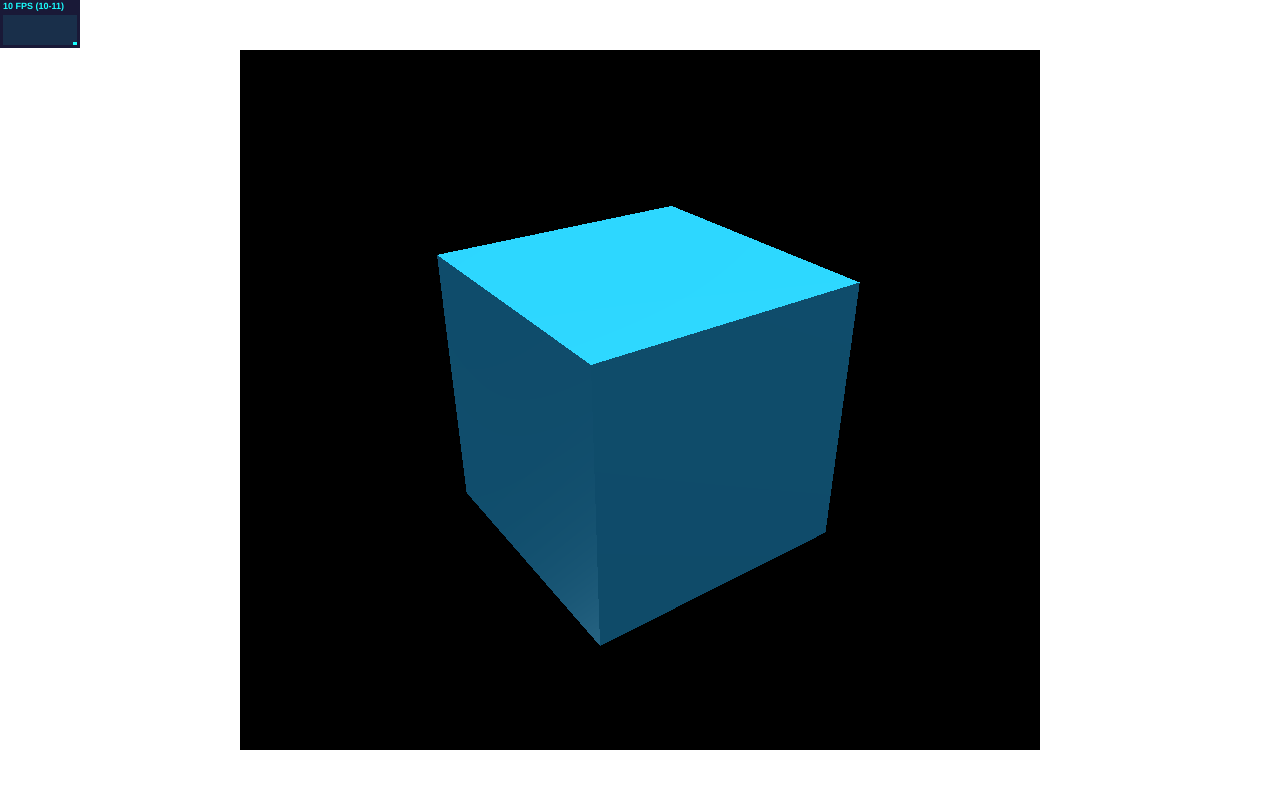
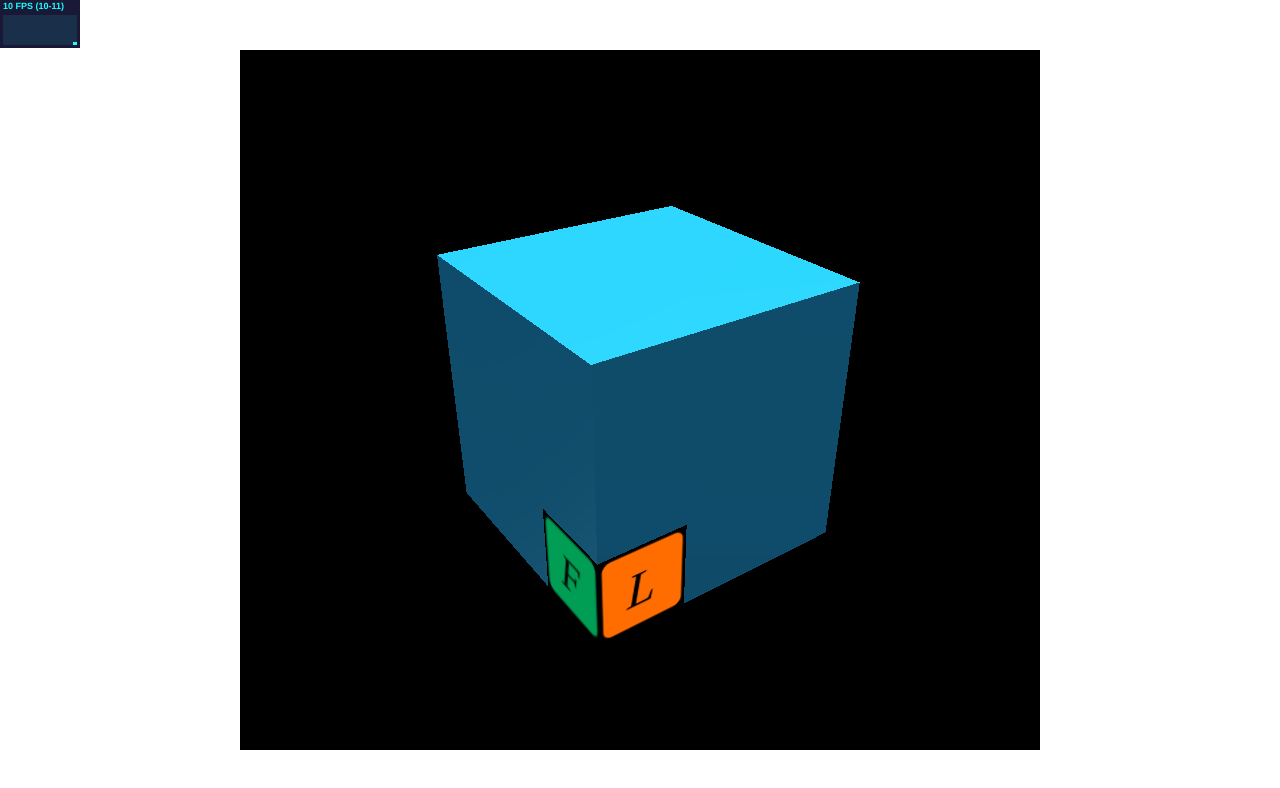
Before and after one commit to xfq/web_rubik_cube, a website: page index.html in a window 1280 px wide. Drawn offline with Linux system fonts and the light colour scheme; animation ran at ten frames a second.

Commit message:
添加了一个块的魔方纹理

```diff
--- a/javascript/home.js
+++ b/javascript/home.js
@@ -1,5 +1,5 @@
 /* eslint-env browser */
-/* eslint no-console: off, strict: off*/
+/* eslint no-console: off, strict: off, no-param-reassign: off*/
 /* global THREE, Stats*/
 
 'use strict';
@@ -17,35 +17,92 @@ function getCSSValue(element, property) {
   return (parseInt(valueStr, 10));
 }
 
-function addKeydownEventsForWall() {
+function addKeydownEventsFor(_obj) {
   document.addEventListener('keydown', (event) => {
     const keyName = event.key || event.keyIdentifier;
     // console.log(keyName);
     if (keyName === 'ArrowLeft' || keyName === 'Left') {
       event.preventDefault();
-      currentWall.position.x -= 0.2;
+      _obj.position.x -= 0.2;
     }
     if (keyName === 'ArrowRight' || keyName === 'Right') {
       event.preventDefault();
-      currentWall.position.x += 0.2;
+      _obj.position.x += 0.2;
     }
     if (keyName === 'ArrowUp' || keyName === 'Up') {
       event.preventDefault();
-      currentWall.position.y += 0.2;
+      _obj.position.y += 0.2;
     }
     if (keyName === 'ArrowDown' || keyName === 'Down') {
       event.preventDefault();
-      currentWall.position.y -= 0.2;
+      _obj.position.y -= 0.2;
     }
     if (keyName === '[' || keyName === 'U+005B') {
       event.preventDefault();
-      currentWall.position.z -= 0.2;
+      _obj.position.z -= 0.2;
     }
     if (keyName === ']' || keyName === 'U+005D') {
       event.preventDefault();
-      currentWall.position.z += 0.2;
+      _obj.position.z += 0.2;
+    }
+    if (keyName === 'x') {
+      event.preventDefault();
+      _obj.rotation.x += Math.PI / 180;
+    }
+    if (keyName === 'y') {
+      event.preventDefault();
+      _obj.rotation.y += Math.PI / 180;
+    }
+    if (keyName === 'z') {
+      event.preventDefault();
+      _obj.rotation.z += Math.PI / 180;
     }
   }, false);
+}
+
+function faces(faceCode) {
+  let color = 'rgb(0, 0, 0)';
+  switch (faceCode) {
+    case 'U':
+      color = 'rgb(255, 255, 255)';
+      break;
+    case 'F':
+      color = 'rgb(0, 157, 84)';
+      break;
+    case 'R':
+      color = 'rgb(220, 66, 47)';
+      break;
+    case 'D':
+      color = 'rgb(253, 204, 9)';
+      break;
+    case 'L':
+      color = 'rgb(255, 108, 0)';
+      break;
+    case 'B':
+      color = 'rgb(61, 129, 246)';
+      break;
+    default:
+      break;
+  }
+  const canvas = document.createElement('canvas');
+  canvas.width = 512;
+  canvas.height = 512;
+  const ctx = canvas.getContext('2d');
+
+  ctx.fillStyle = 'rgba(0,0,0,1)';
+  ctx.fillRect(0, 0, 512, 512);
+  ctx.rect(71, 71, 370, 370);
+  ctx.lineJoin = 'round';
+  ctx.lineWidth = 100;
+  ctx.fillStyle = color;
+  ctx.strokeStyle = color;
+  ctx.stroke();
+  ctx.fill();
+  // Add Text Label
+  ctx.fillStyle = 'black';
+  ctx.font = 'Italic 300px Times New Roman';
+  ctx.fillText(faceCode, 160, 364);
+  return canvas;
 }
 
 /* Stats Function */
@@ -125,26 +182,7 @@ function initLight() {
   scene.add(lights[2]);
 }
 
-function initObject() {
-  mesh = new THREE.Object3D();
-  const geometryCube = new THREE.CubeGeometry(2, 2, 2, 2, 2, 2);
-  const materialCube = new THREE.MeshPhongMaterial({
-    color: 0x156289,
-    emissive: 0x072534,
-    // wireframe: true,
-  });
-
-  for (let x = 1; x <= 5; x += 2) {
-    for (let y = 1; y <= 5; y += 2) {
-      for (let z = 1; z <= 5; z += 2) {
-        const cube = new THREE.Mesh(geometryCube, materialCube.clone());
-        cube.position.set(x, y, z);
-        mesh.add(cube);
-        allCubes.push(cube);
-      }
-    }
-  }
-
+function addWalls() {
   if (!hasWall) {
     const geometryWall = new THREE.CubeGeometry(6, 1, 6, 0, 0, 0);
     const materialWall = new THREE.MeshPhongMaterial({
@@ -193,7 +231,63 @@ function initObject() {
     scene.add(downWall);
     hasWall = true;
   }
+}
 
+function initObject() {
+  mesh = new THREE.Object3D();
+  const geometryCube = new THREE.CubeGeometry(2, 2, 2, 2, 2, 2);
+  const materialCube = new THREE.MeshPhongMaterial({
+    color: 0x156289,
+    emissive: 0x072534,
+    // wireframe: true,
+  });
+
+  for (let x = 1; x <= 5; x += 2) {
+    for (let y = 1; y <= 5; y += 2) {
+      for (let z = 1; z <= 5; z += 2) {
+        const cube = new THREE.Mesh(geometryCube, materialCube.clone());
+        cube.position.set(x, y, z);
+        mesh.add(cube);
+        allCubes.push(cube);
+      }
+    }
+  }
+  const materials = [];
+  const myFaces = [];
+  myFaces.push(faces('U'));
+  myFaces.push(faces('F'));
+  myFaces.push(faces('R'));
+  myFaces.push(faces('D'));
+  myFaces.push(faces('L'));
+  myFaces.push(faces('B'));
+
+  for (let k = 0; k < 6; k += 1) {
+    var texture = new THREE.Texture(myFaces[k]);
+    texture.needsUpdate = true;
+    materials.push(new THREE.MeshBasicMaterial({
+      map: texture,
+    }));
+  }
+
+  const cubemat = new THREE.MultiMaterial(materials);
+  allCubes[2].material = cubemat;
+  // for (var k = 0; k < 6; k++) {
+  //   var texture = new THREE.Texture(myFaces[k]);
+  //   texture.needsUpdate = true;
+  //   materials.push(new THREE.MeshLambertMaterial({
+  //     map: texture
+  //   }));
+  // }
+  // var cubemat = new THREE.MeshFaceMaterial(materials);
+
+
+
+
+
+
+
+
+  addWalls();
   scene.add(mesh);
 }
 
@@ -202,7 +296,6 @@ function markUp(_obj) {
 }
 
 function detection(dectWall) {
-  // 谁碰到我，谁变白
   const originPoint = dectWall.position.clone();
   for (let i = 0; i < dectWall.geometry.vertices.length; i += 1) {
     const localVertex = dectWall.geometry.vertices[i].clone();
@@ -275,3 +368,4 @@ function startThree() {
 }
 
 startThree();
+addKeydownEventsFor(allCubes[2]);
```
Also changed, not shown: index.html (+0 -1 lines), javascript/texture.js (added, +46 -0 lines), texture.js (added, +24 -0 lines).
